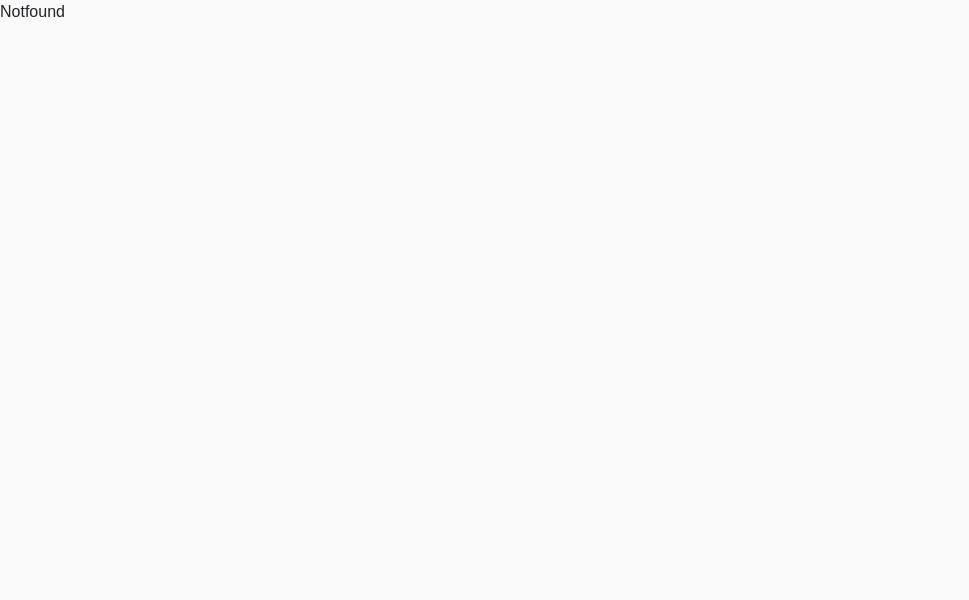
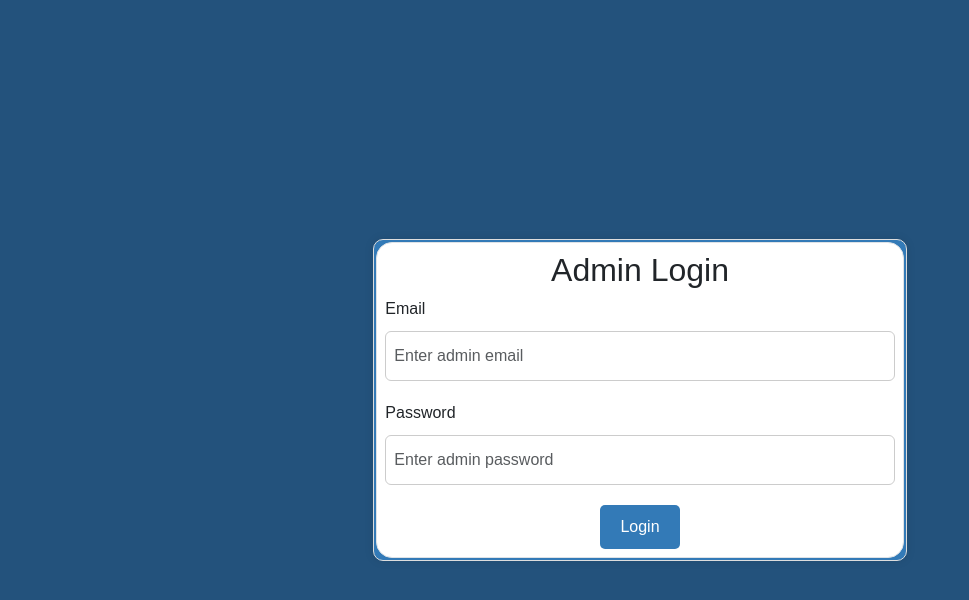
Before and after one commit to devtescode/Frontend-StepBoutique, a React (Vite) app: page /adminlogin in a window 1280 px wide. Shown: the top 600 px of the page, without its empty margins (0-969 px from the left). Built offline with nearby package versions, Linux system fonts and the light colour scheme.

Commit message:
updated admin and user page

```diff
--- a/index.html
+++ b/index.html
@@ -1,20 +1,24 @@
 <!doctype html>
 <html lang="en">
+
 <head>
   <meta charset="UTF-8" />
   <link rel="icon" type="image/svg+xml" href="/vite.svg" />
   <meta name="viewport" content="width=device-width, initial-scale=1.0" />
-    <link href="https://cdn.jsdelivr.net/npm/bootstrap@5.3.3/dist/css/bootstrap.min.css" rel="stylesheet" integrity="sha384-QWTKZyjpPEjISv5WaRU9OFeRpok6YctnYmDr5pNlyT2bRjXh0JMhjY6hW+ALEwIH" crossorigin="anonymous">
-    <script src="https://cdn.jsdelivr.net/npm/bootstrap@5.3.3/dist/js/bootstrap.bundle.min.js" integrity="sha384-YvpcrYf0tY3lHB60NNkmXc5s9fDVZLESaAA55NDzOxhy9GkcIdslK1eN7N6jIeHz" crossorigin="anonymous"></script>
+  <link href="https://cdn.jsdelivr.net/npm/bootstrap@5.3.3/dist/css/bootstrap.min.css" rel="stylesheet"
+    integrity="sha384-QWTKZyjpPEjISv5WaRU9OFeRpok6YctnYmDr5pNlyT2bRjXh0JMhjY6hW+ALEwIH" crossorigin="anonymous">
+  <script src="https://cdn.jsdelivr.net/npm/bootstrap@5.3.3/dist/js/bootstrap.bundle.min.js"
+    integrity="sha384-YvpcrYf0tY3lHB60NNkmXc5s9fDVZLESaAA55NDzOxhy9GkcIdslK1eN7N6jIeHz"
+    crossorigin="anonymous"></script>
   <script src="https://cdn.jsdelivr.net/npm/sweetalert2@11"></script>
-    <link
-    href="https://cdn.jsdelivr.net/npm/remixicon@4.3.0/fonts/remixicon.css"
-    rel="stylesheet"
-/>
+  <link href="https://cdn.jsdelivr.net/npm/remixicon@4.3.0/fonts/remixicon.css" rel="stylesheet" />
+  <script src="https://cdn.jsdelivr.net/npm/sweetalert2@11"></script>
   <title>Vite + React</title>
 </head>
+
 <body>
   <div id="root"></div>
   <script type="module" src="/src/main.jsx"></script>
 </body>
+
 </html>
--- a/src/App.jsx
+++ b/src/App.jsx
@@ -6,6 +6,8 @@ import Signup from './components/Signup-page/Signup'
 import Login from './components/Login-page/Login'
 import Dashboard from './components/Dashboard-page/Dashboard'
 import Navbar from './components/Navbar-page/Navbar'
+import Adminlogin from './components/Admin-folder/adminlogin'
+import Admindashboard from './components/Admin-folder/Admindashboard'
 
 
 function App() {
@@ -19,6 +21,8 @@ function App() {
         <Route path='/login' element={<Login/>}/>
         <Route path='/db' element={<Dashboard/>}/>
         <Route path='/navbar' element={<Navbar/>}/>
+        <Route path='/adminlogin' element={<Adminlogin/>}/>
+        <Route path='/admindb' element={<Admindashboard/>}/>
         <Route path='*' element={<Notfound/>}/>
       </Routes>
     </>
--- /dev/null
+++ b/src/components/Admin-folder/Admindashboard.jsx
@@ -0,0 +1,9 @@
+import React from 'react'
+
+const Admindashboard = () => {
+  return (
+    <div>Admindashboard</div>
+  )
+}
+
+export default Admindashboard
--- /dev/null
+++ b/src/components/Admin-folder/Adminlogin.jsx
@@ -0,0 +1,121 @@
+import React, { useState } from 'react';
+import { useNavigate } from 'react-router-dom';
+import { useFormik } from 'formik';
+import * as Yup from 'yup';
+import axios from 'axios';
+// import Swal from 'sweetalert2';
+import Loader from '../Loader-page/Loader';
+
+const Adminlogin = () => {
+  const navigate = useNavigate();
+  const [isLoading, setIsLoading] = useState(false);
+
+  const formik = useFormik({
+    initialValues: {
+      Email: '',
+      Password: '',
+    },
+    validationSchema: Yup.object({
+      Email: Yup.string().email("Invalid email format").required("Email is required"),
+      Password: Yup.string().required("Password is required"),
+    }),
+    onSubmit: async (values) => {
+      setIsLoading(true);
+      try {
+        const response = await axios.post("http://localhost:4500/admin/adminlogin", values);
+
+        if (response.data.status) {
+          // Check if the user is actually an admin
+          if (response.data.adminData.role !== "admin") {
+            Swal.fire({
+              title: "Access Denied",
+              text: "You are not authorized as an admin",
+              icon: "error",
+            });
+            return;
+          }
+
+
+
+          Swal.fire({
+            title: "Success",
+            text: "Login successful!",
+            icon: "success",
+            confirmButtonText: "OK", // Custom button text (optional)
+          }).then((result) => {
+            if (result.isConfirmed) {
+              navigate("/admindb"); // Navigate only after user clicks "OK"
+            }
+          });
+
+        } else {
+          Swal.fire({
+            title: "Login Failed",
+            text: response.data.message,
+            icon: "error",
+          });
+        }
+      } catch (error) {
+        Swal.fire({
+          title: "Error",
+          text: error.response?.data?.message || "An error occurred. Please try again.",
+          icon: "error",
+        });
+      } finally {
+        setIsLoading(false);
+      }
+    },
+  });
+
+  return (
+    <div>
+      {isLoading && <Loader />}
+      <div className='parentcontainer'>
+        <div className="containersignup col-md-5">
+          <div className="row" style={{ width: "100%" }}>
+            <div className="p-2 border text-white rounded-4" style={{ backgroundColor: "#ffffff" }}>
+              <div className='text-center'>
+                <h2 className='text-dark'>Admin Login</h2>
+              </div>
+              <form onSubmit={formik.handleSubmit}>
+                <div className="form-group">
+                  <label htmlFor="email" className='text-dark'>Email</label>
+                  <input
+                    className={`form-control p-2 ${formik.touched.Email && formik.errors.Email ? 'is-invalid' : ''}`}
+                    onChange={formik.handleChange}
+                    onBlur={formik.handleBlur}
+                    name="Email"
+                    value={formik.values.Email}
+                    type="email"
+                    placeholder="Enter admin email"
+                  />
+                  {formik.touched.Email && formik.errors.Email && <div className="invalid-feedback">{formik.errors.Email}</div>}
+                </div>
+
+                <div className="form-group">
+                  <label htmlFor="password" className='text-dark'>Password</label>
+                  <input
+                    className={`form-control p-2 ${formik.touched.Password && formik.errors.Password ? 'is-invalid' : ''}`}
+                    onChange={formik.handleChange}
+                    onBlur={formik.handleBlur}
+                    name="Password"
+                    value={formik.values.Password}
+                    type="password"
+                    placeholder="Enter admin password"
+                  />
+                  {formik.touched.Password && formik.errors.Password && <div className="invalid-feedback">{formik.errors.Password}</div>}
+                </div>
+
+                <div className='text-center'>
+                  <button type="submit" className="btn btn-primary">Login</button>
+                </div>
+              </form>
+            </div>
+          </div>
+        </div>
+      </div>
+    </div>
+  );
+};
+
+export default Adminlogin;
--- a/src/components/Login-page/Login.jsx
+++ b/src/components/Login-page/Login.jsx
@@ -40,19 +40,21 @@ const Login = () => {
                         icon: "warning"
                     });
                     if (response.data.status === true) {
+                        Swal.fire({
+                            title: "Success",
+                            text: response.data.message,
+                            icon: "success",
+                            confirmButtonText: "OK",
+                        }).then((result) => {
+                            if (result.isConfirmed) {
+                                localStorage.setItem("userDatas", JSON.stringify(response.data.userDatas));
+                                localStorage.setItem("token", response.data.token);
+                                localStorage.setItem("userlogin", true);
+                                navigate("/db");
+                            }
+                        });
+                    }
 
-                        Swal.fire({
-                            title: "",
-                            text: response.data.message,
-                            icon: "success"
-                        });
-
-                        localStorage.setItem("userDatas", JSON.stringify(response.data.userDatas));
-                        localStorage.token = response.data.token
-                        localStorage.setItem("token", response.data.token);
-                        navigate("/db")
-                        localStorage.setItem("userlogin", true)
-                    }
                 })
                 .catch(error => {
                     if (!error.response) {
@@ -87,17 +89,17 @@ const Login = () => {
     }
     return (
         <>
-        {isLoading && <Loader/>}
+            {isLoading && <Loader />}
             <div className='parentcontainer'>
-                <div className="containersignup">
+                <div className="containersignup col-md-5">
                     <div className="row" style={{ width: "100%" }}>
-                        <div className=" p-2 border  text-white rounded-4" style={{ backgroundColor: "#23527c" }}>
+                        <div className=" p-2 border  text-white rounded-4" style={{ backgroundColor: "#ffffff" }}>
                             <div className='text-center'>
-                                <h2 className=''>Login</h2>
+                                <h2 className='text-dark' >Login</h2>
                             </div>
                             <form onSubmit={formik.handleSubmit}>
                                 <div className="form-group">
-                                    <label for="email">Email</label>
+                                    <label for="email" className='text-dark'>Email</label>
                                     <input
                                         className={`form-control p-2 ${(formik.values.Email && !formik.errors.Email) ||
                                             (formik.touched.Email && formik.values.Email && formik.errors.Email && formik.touched.Email && formik.values.Email)
@@ -114,7 +116,7 @@ const Login = () => {
                                 </div>
 
                                 <div className="form-group">
-                                    <label for="confirm-password">Password</label>
+                                    <label for="confirm-password" className='text-dark'>Password</label>
                                     <input
                                         className={`form-control p-2 ${(formik.values.Password && !formik.errors.Password) ||
                                             (formik.touched.Password && formik.values.Password && formik.errors.Password && formik.touched.Password && formik.values.Password)
@@ -134,7 +136,7 @@ const Login = () => {
                                 </div>
                             </form>
                             <div className='text-center mt-2'>
-                            <div>
+                                <div className='text-dark'>
                                     <span>
 
                                         Don't have an account?
--- a/src/components/Signup-page/Signup.css
+++ b/src/components/Signup-page/Signup.css
@@ -13,15 +13,16 @@ body {
 }
 
 .containersignup {
-    width: 60%;
+    /* width: 60%; */
     display: flex;
     justify-content: center;
     margin: auto;
     align-items: center !important;
-    padding: 20px;
-    background-color: #fff;
+    padding: 2px;
+    background-color: #337ab7;
     border: 1px solid #ddd;
     box-shadow: 0 0 10px rgba(0, 0, 0, 0.1);
+    border-radius: 10px;
 }
 
 .form-group {
--- a/src/components/Signup-page/Signup.jsx
+++ b/src/components/Signup-page/Signup.jsx
@@ -84,15 +84,15 @@ const Signup = () => {
         <>
         {isLoading && <Loader/>}
             <div className='parentcontainer'>
-                <div className="containersignup">
+                <div className="containersignup col-md-5">
                     <div className="row" style={{ width: "100%" }}>
-                        <div className=" p-2 border  text-white rounded-4" style={{ backgroundColor: "#23527c" }}>
+                        <div className=" p-2 border  text-white rounded-4" style={{ backgroundColor: "#ffffff" }}>
                             <div className='text-center'>
-                                <h2 className=''>Sign-Up</h2>
+                                <h2 className='text-dark'>Sign-Up</h2>
                             </div>
                             <form onSubmit={formik.handleSubmit}>
                                 <div className="form-group">
-                                    <label for="name">Username</label>
+                                    <label for="name" className='text-dark'>Username</label>
                                     <input
                                         className={`form-control p-2 ${(formik.values.Username && !formik.errors.Username) ||
                                             (formik.touched.Username && formik.values.Username && formik.errors.Username && formik.touched.Username && formik.values.Username)
@@ -108,7 +108,7 @@ const Signup = () => {
                                         type="text" placeholder="Enter your name" />
                                 </div>
                                 <div className="form-group">
-                                    <label for="email">Email</label>
+                                    <label for="email" className='text-dark'>Email</label>
                                     <input
                                         className={`form-control p-2 ${(formik.values.Email && !formik.errors.Email) ||
                                             (formik.touched.Email && formik.values.Email && formik.errors.Email && formik.touched.Email && formik.values.Email)
@@ -124,7 +124,7 @@ const Signup = () => {
                                         type="email" placeholder="Enter your email" />
                                 </div>
                                 <div className="form-group">
-                                    <label for="password">Number</label>
+                                    <label for="password" className='text-dark'>Number</label>
                                     <input
                                         className={`form-control p-2 ${(formik.values.Number && !formik.errors.Number) ||
                                             (formik.touched.Number && formik.values.Number && formik.errors.Number && formik.touched.Number && formik.values.Number)
@@ -141,7 +141,7 @@ const Signup = () => {
                                 </div>
 
                                 <div className="form-group">
-                                    <label for="confirm-password">Password</label>
+                                    <label for="confirm-password" className='text-dark'>Password</label>
                                     <input
                                         className={`form-control p-2 ${(formik.values.Password && !formik.errors.Password) ||
                                             (formik.touched.Password && formik.values.Password && formik.errors.Password && formik.touched.Password && formik.values.Password)
@@ -161,7 +161,7 @@ const Signup = () => {
                                 </div>
                             </form>
                             <div className='text-center mt-2'>
-                                <div>
+                                <div className='text-dark'>
                                     <span>
 
                                         Alreadly have an Account?
```
Lines whose indentation alone changed are shown as unchanged.
